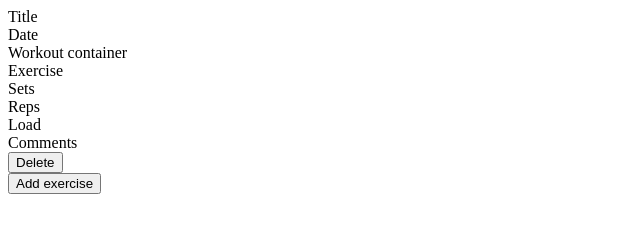
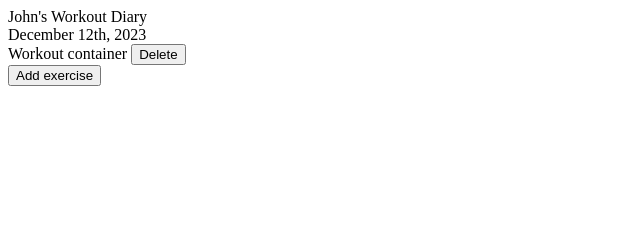
Before and after one commit to johnSchimenz/workout-website, a plain HTML site: page index.html in a window 1280 px wide. Shown: the whole page, without its empty margins (0-640 px from the left). Drawn offline with Linux system fonts and the light colour scheme.

Commit message:
Simplify main page

```diff
--- a/index.html
+++ b/index.html
@@ -8,14 +8,9 @@
     <title>Schimenz Workout App</title>
 </head>
 <body>
-    <div id="title">Title</div>
-    <div id="date">Date</div>
+    <div id="title">John's Workout Diary</div>
+    <div id="date">December 12th, 2023</div>
     <div id="workout-container">Workout container
-        <div class="exercise">Exercise</div>
-        <div class="sets">Sets</div>
-        <div class="reps">Reps</div>
-        <div class="load">Load</div>
-        <div class="comments">Comments</div>
         <button id="delete-button">Delete</button>
     </div>
     <button id="add-exercise">Add exercise</button>
```
